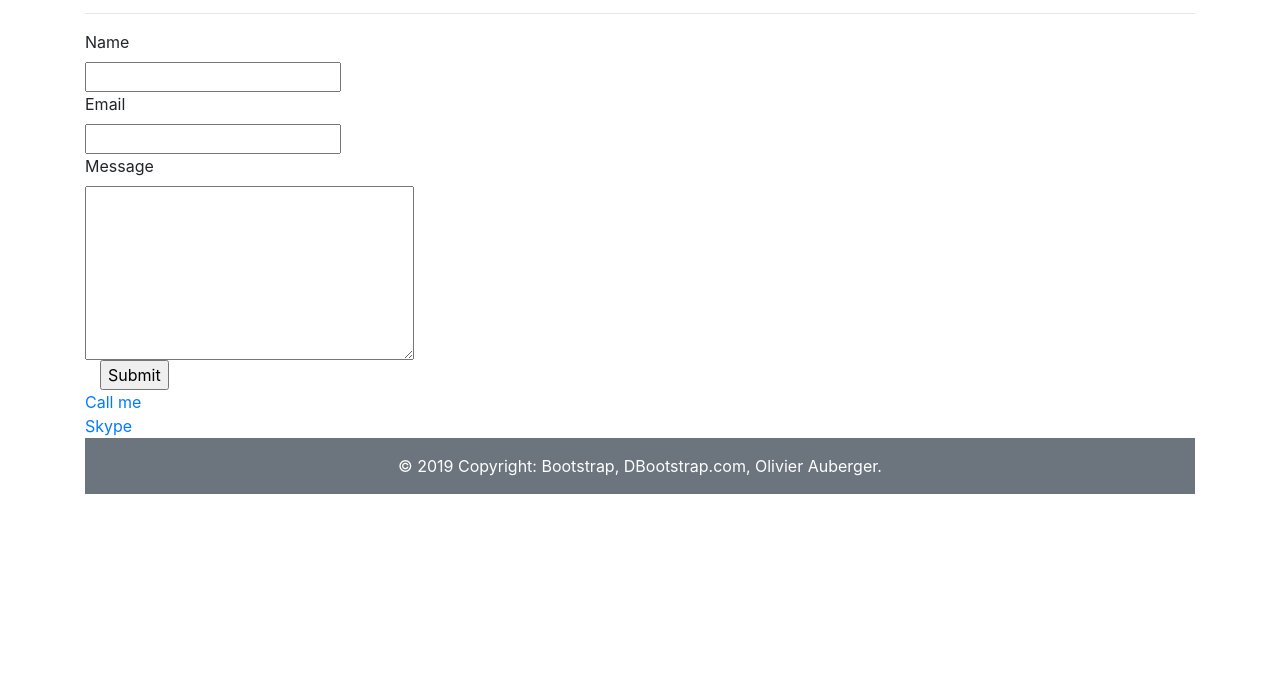
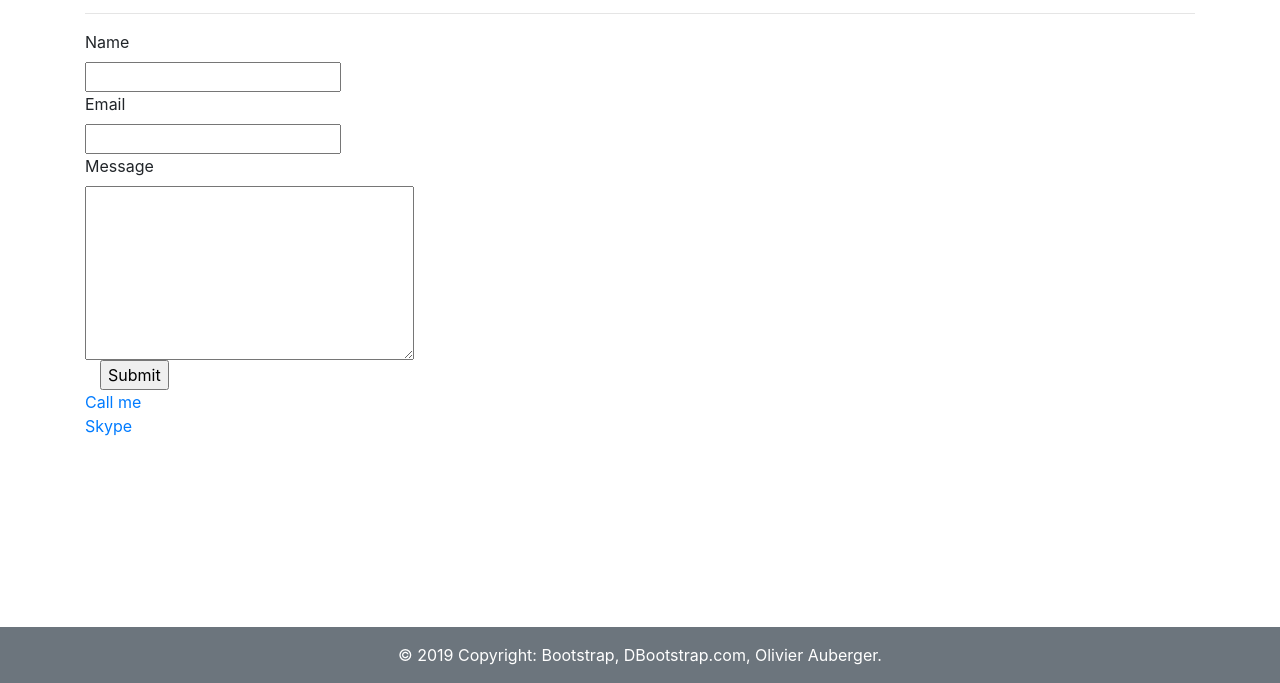
Before and after one commit to olive89aja/Bootstrap-Portfolio, a plain HTML site: page contact.html in a window 1280 px wide. Shown: the part 117-800 px from the top of the page. Drawn offline with nearby package versions, Linux system fonts and the light colour scheme.

Commit message:
fixed bottom footer

```diff
--- a/contact.html
+++ b/contact.html
@@ -67,7 +67,7 @@
 </div>
 </div>
    <!-- Footer -->
-   <footer class="page-footer">
+   <footer class="page-footer fixed-bottom">
         <footer class="bg-secondary text-white">
                 <!-- Copyright -->
                 <div class="footer-copyright text-center py-3">© 2019 Copyright: Bootstrap, DBootstrap.com, Olivier Auberger.
```
Also changed, not shown: index.html (+1 -1 lines), portfolio.html (+1 -1 lines).
